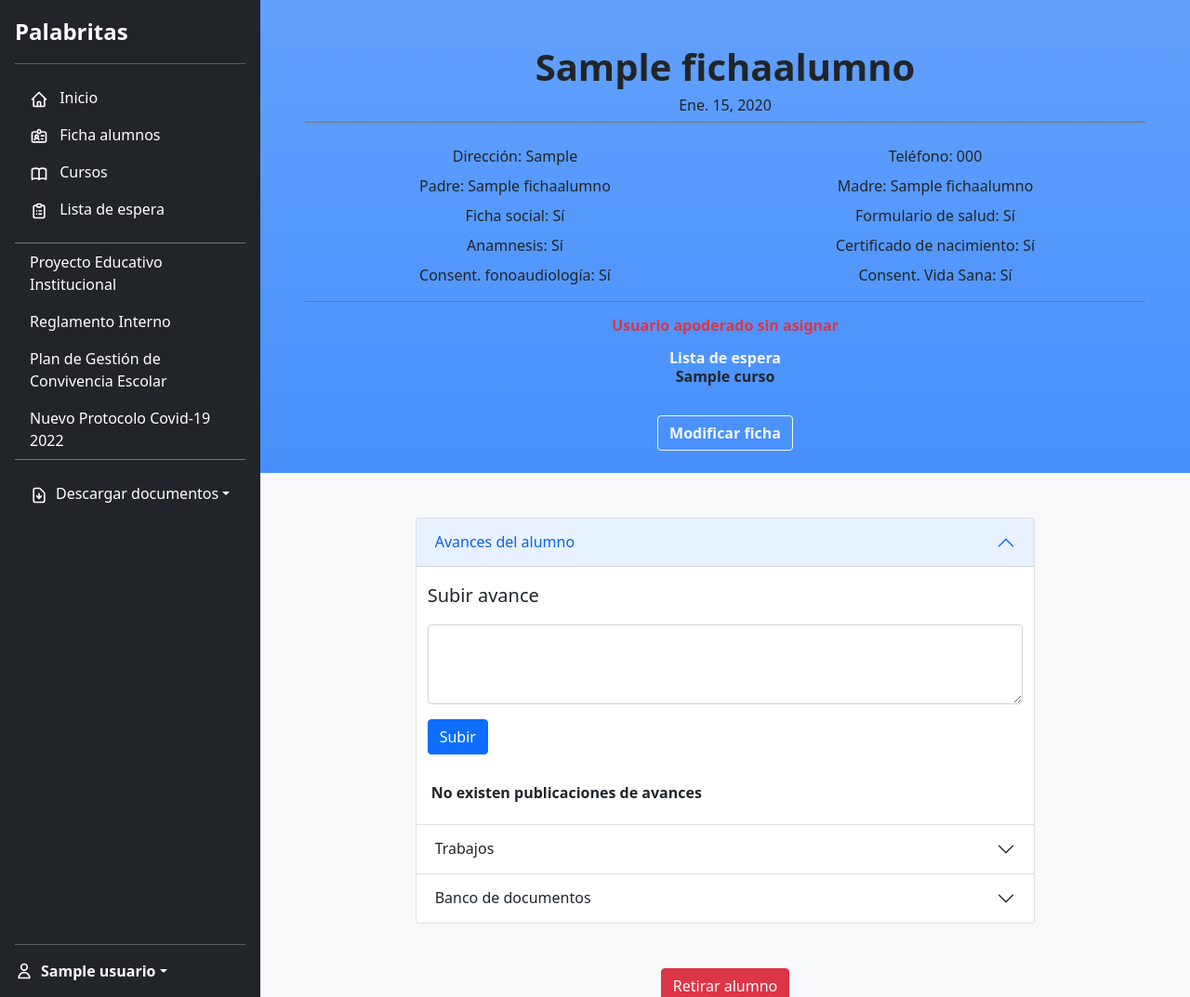
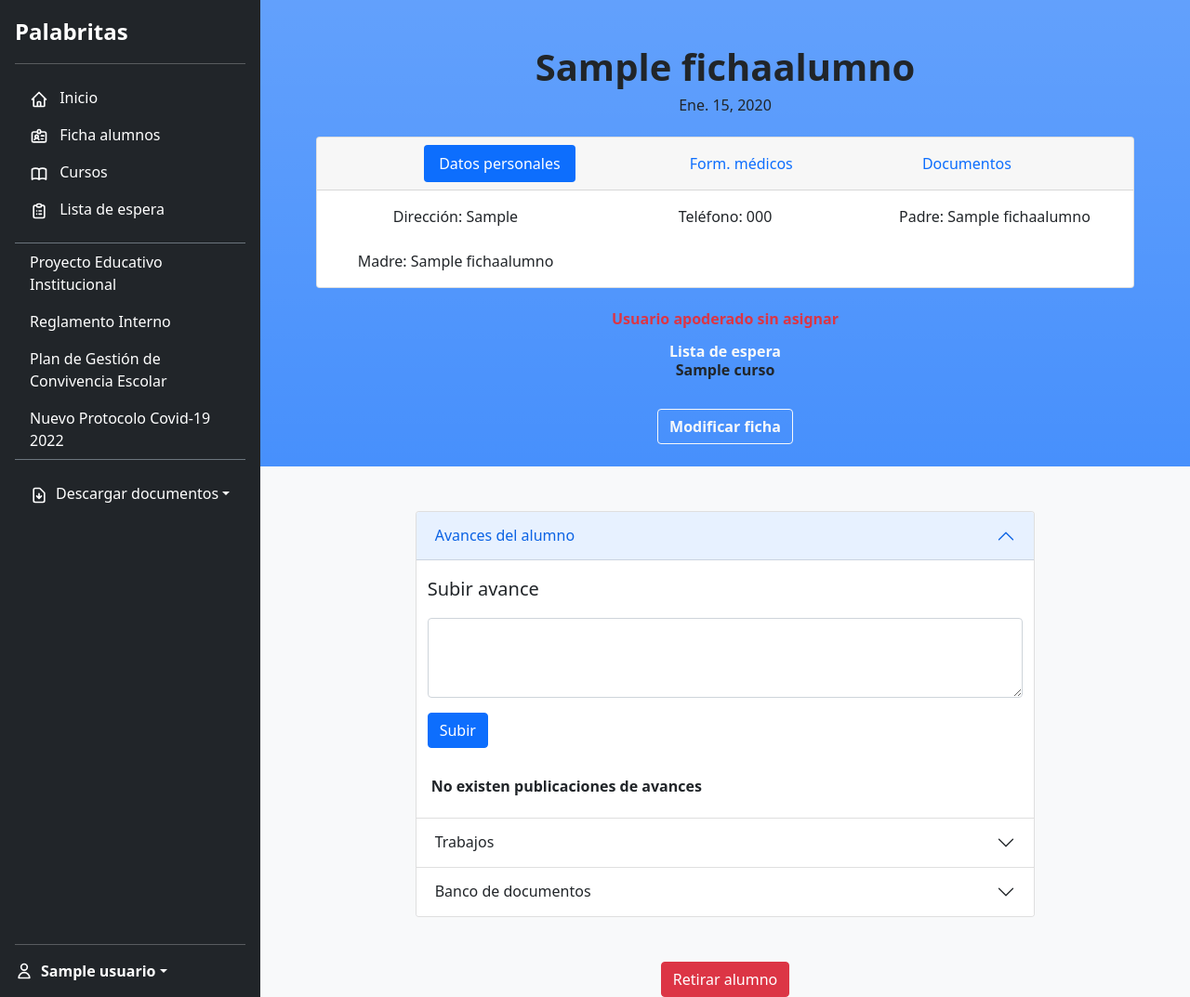
Before and after one commit to Frostgold/django-app-palabritas, a Django app: a page that uses fichas_alumnos/templates/ficha_alumno.html in a window 1280 px wide. Shown: the whole page at 93% size. Run offline with Django 3.2, Linux system fonts and the light colour scheme; a user stored in the database is signed in; tables that the repository leaves empty hold one stand-in row (values such as "Sample post"); some libraries are stand-ins or nearby versions.

Commit message:
Mejora interfaz ficha alumno

```diff
--- a/fichas_alumnos/templates/ficha_alumno.html
+++ b/fichas_alumnos/templates/ficha_alumno.html
@@ -16,39 +16,78 @@
                 <h4 class="d-block">{{ alumno.rut_formatted }}</h4>
                 <h6 class="d-block fw-light">{{ alumno.fecha_nacimiento }}</h6>
 
-                <div class="row row-cols-1 row-cols-md-2 py-3 border-top border-bottom border-1 border-secondary">
-                    <div class="col mt-0 mt-md-2">
+                <div class="card text-center my-4">
+                    <div class="card-header">
+                        <ul class="nav nav-pills pb-2 card-header-tabs justify-content-evenly" id="myTab" role="tablist">
+                            <li class="nav-item m-1 m-md-0" role="presentation">
+                                <button class="nav-link active" id="home-tab" data-bs-toggle="tab"
+                                    data-bs-target="#home-tab-pane" type="button" role="tab"
+                                    aria-controls="home-tab-pane" aria-selected="true">Datos personales</button>
+                            </li>
+                            {% if perms.fichas_alumnos.can_view_ficha_completa %}
+                                <li class="nav-item m-1 m-md-0" role="presentation">
+                                    <button class="nav-link" id="profile-tab" data-bs-toggle="tab"
+                                        data-bs-target="#profile-tab-pane" type="button" role="tab"
+                                        aria-controls="profile-tab-pane" aria-selected="false">Form. médicos</button>
+                                </li>
+                                <li class="nav-item m-1 m-md-0" role="presentation">
+                                    <button class="nav-link" id="contact-tab" data-bs-toggle="tab"
+                                        data-bs-target="#contact-tab-pane" type="button" role="tab"
+                                        aria-controls="contact-tab-pane" aria-selected="false">Documentos</button>
+                                </li>
+                            {% endif %}
+                        </ul>
+                    </div>
+                    <div class="card-body">
+                        <div class="tab-content" id="myTabContent">
+                            <div class="tab-pane fade show active" id="home-tab-pane" role="tabpanel" aria-labelledby="home-tab" tabindex="0">
+                                <div class="row row-cols-1 row-cols-sm-2 row-cols-md-3 g-4">
+                                    <div class="col">
                                         <div class="fw-light">Dirección: {{ alumno.direccion }}</div>
                                     </div>
-                    <div class="col mt-0 mt-md-2">
+                                    <div class="col">
                                         <div class="fw-light">Teléfono: {{ alumno.telefono }}</div>
                                     </div>
                                     {% if perms.fichas_alumnos.can_view_ficha_completa %}
-                        <div class="col mt-0 mt-md-2">
+                                        <div class="col">
                                             <div class="fw-light">Padre: {{ alumno.nombre_padre }}</div>
                                         </div>
-                        <div class="col mt-0 mt-md-2">
+                                        <div class="col">
                                             <div class="fw-light">Madre: {{ alumno.nombre_madre }}</div>
                                         </div>
-                        <div class="col mt-0 mt-md-2">
+                                    {% endif %}
+                                </div>
+                            </div>
+                            {% if perms.fichas_alumnos.can_view_ficha_completa %}
+                                <div class="tab-pane fade" id="profile-tab-pane" role="tabpanel" aria-labelledby="profile-tab" tabindex="0">
+                                    <div class="row row-cols-1 row-cols-sm-2 row-cols-md-3 g-4">
+                                        <div class="col">
+                                            <div class="fw-light">Formulario de salud: {% if alumno.formulario_salud %}Sí{% else %}No{% endif %}</div>
+                                        </div>
+                                        <div class="col">
+                                            <div class="fw-light">Anamnesis: {% if alumno.anamnesis %}Sí{% else %}No{% endif %}</div>
+                                        </div>
+                                        <div class="col">
+                                            <div class="fw-light">Certificado de nacimiento: {% if alumno.certif_nacimiento %}Sí{% else %}No{% endif %}</div>
+                                        </div>
+                                        <div class="col">
+                                            <div class="fw-light">Consent. fonoaudiología: {% if alumno.consent_fonoaudiologia %}Sí{% else %}No{% endif %}</div>
+                                        </div>
+                                        <div class="col">
+                                            <div class="fw-light">Consent. Vida Sana: {% if alumno.consent_vidasana %}Sí{% else %}No{% endif %}</div>
+                                        </div>
+                                    </div>
+                                </div>
+                                <div class="tab-pane fade" id="contact-tab-pane" role="tabpanel" aria-labelledby="contact-tab" tabindex="0">
+                                    <div class="row row-cols-1 row-cols-sm-2 row-cols-md-3 g-4">
+                                        <div class="col">
                                             <div class="fw-light">Ficha social: {% if alumno.ficha_social %}Sí{% else %}No{% endif %}</div>
                                         </div>
-                        <div class="col mt-0 mt-md-2">
-                            <div class="fw-light">Formulario de salud: {% if alumno.formulario_salud %}Sí{% else %}No{% endif %}</div>
                                     </div>
-                        <div class="col mt-0 mt-md-2">
-                            <div class="fw-light">Anamnesis: {% if alumno.anamnesis %}Sí{% else %}No{% endif %}</div>
-                        </div>
-                        <div class="col mt-0 mt-md-2">
-                            <div class="fw-light">Certificado de nacimiento: {% if alumno.certif_nacimiento %}Sí{% else %}No{% endif %}</div>
-                        </div>
-                        <div class="col mt-0 mt-md-2">
-                            <div class="fw-light">Consent. fonoaudiología: {% if alumno.consent_fonoaudiologia %}Sí{% else %}No{% endif %}</div>
-                        </div>
-                        <div class="col mt-0 mt-md-2">
-                            <div class="fw-light">Consent. Vida Sana: {% if alumno.consent_vidasana %}Sí{% else %}No{% endif %}</div>
                                 </div>
                             {% endif %}
+                        </div>
+                    </div>
                   </div>
 
                 <div>
--- a/fichas_alumnos/views.py
+++ b/fichas_alumnos/views.py
@@ -70,7 +70,7 @@ def ficha_alumno_view(request, rut):
                 context['avances'] = AvanceAlumno.objects.filter(alumno=rut)
                 context['trabajos'] = BancoTrabajo.objects.filter(alumno=rut)
                 context['documentos'] = BancoDocumento.objects.filter(alumno=rut)
-                context['trabajoscurso'] = BancoTrabajoCurso.objects.filter(curso=alumno.curso)
+                context['trabajoscurso'] = BancoTrabajoCurso.objects.filter(curso=alumno.alumno.curso)
 
                 return render(request, 'ficha_alumno.html', context)
 
```
Lines whose indentation alone changed are shown as unchanged.
